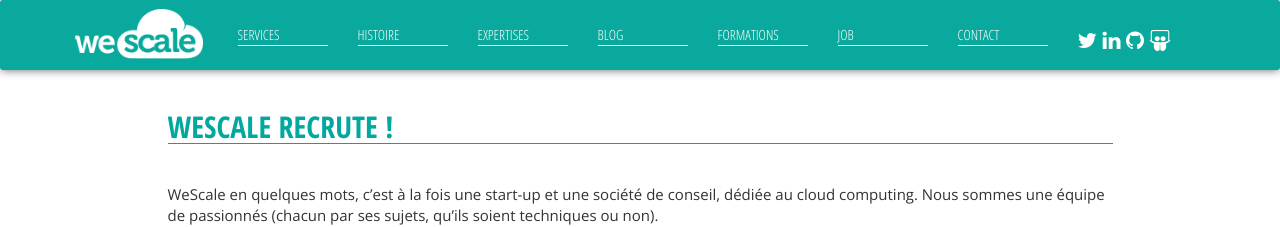
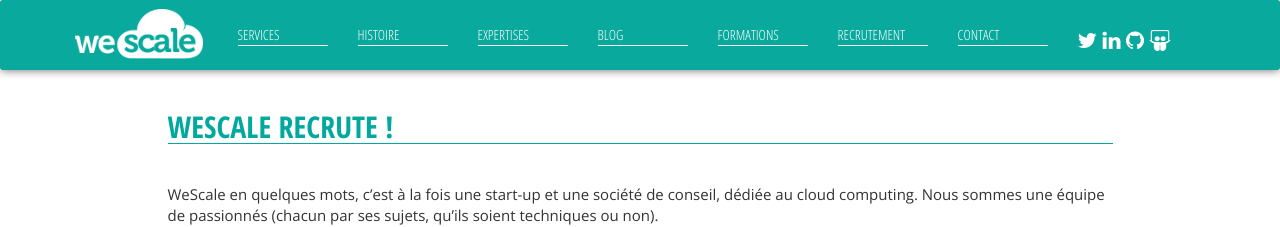
Before and after one commit to wescale/wescale-site, a Jekyll site: the page built from recrutement.html, in a window 1280 px wide. Shown: the top 227 px of the page. Built offline with Jekyll 4.4.1, drawn with Linux system fonts in a browser that asks for light colours; nearby versions of some CDN libraries; comment, search, counter and statistics services are not loaded.

Commit message:
Rename job to recrutement

```diff
--- a/_layouts/default.html
+++ b/_layouts/default.html
@@ -54,11 +54,9 @@
                 <li><a href="{{"/expertises.html" | relative_url }}">Expertises</a></li>
                 <li><a href="http://blog.wescale.fr/">Blog</a></li>
                 <li><a href="{{ "/formations.html"| relative_url }}">Formations</a></li>
-                <li><a href="{{ "/job.html"| relative_url }}">Job</a></li>
+                <li><a href="{{ "/recrutement.html"| relative_url }}">Recrutement</a></li>
                 <li><a href="{{ "/contact.html"| relative_url }}">Contact</a></li>
-<!--
-                <li><a href="{{ "/job.html"| relative_url }}">Job</a></li>
--->
+
                 <li class="socials">
                     <a href="https://twitter.com/yeswescale" title="Twitter"><i class="fa fa-twitter"
                                                                                 aria-hidden="true"></i></a>
--- a/a-propos.html
+++ b/a-propos.html
@@ -93,7 +93,7 @@
                             <div class="equipe-mask"></div>
                             <div class="equipe-name">
                                 {% if we.job %}
-                                <a href="job.html">
+                                <a href="recrutement.html">
                                 {% endif %}
                                 <h2>{{we.name}}</h2>
                                 <h3>{{we.title}}</h3>
--- a/job.html
+++ b/recrutement.html
@@ -1,6 +1,6 @@
 ---
 layout: default
-title: Job - Wescale - Cloud expert
+title: Recrutement - Wescale - Cloud expert
 class: job
 ---
 <div class="content">
```
